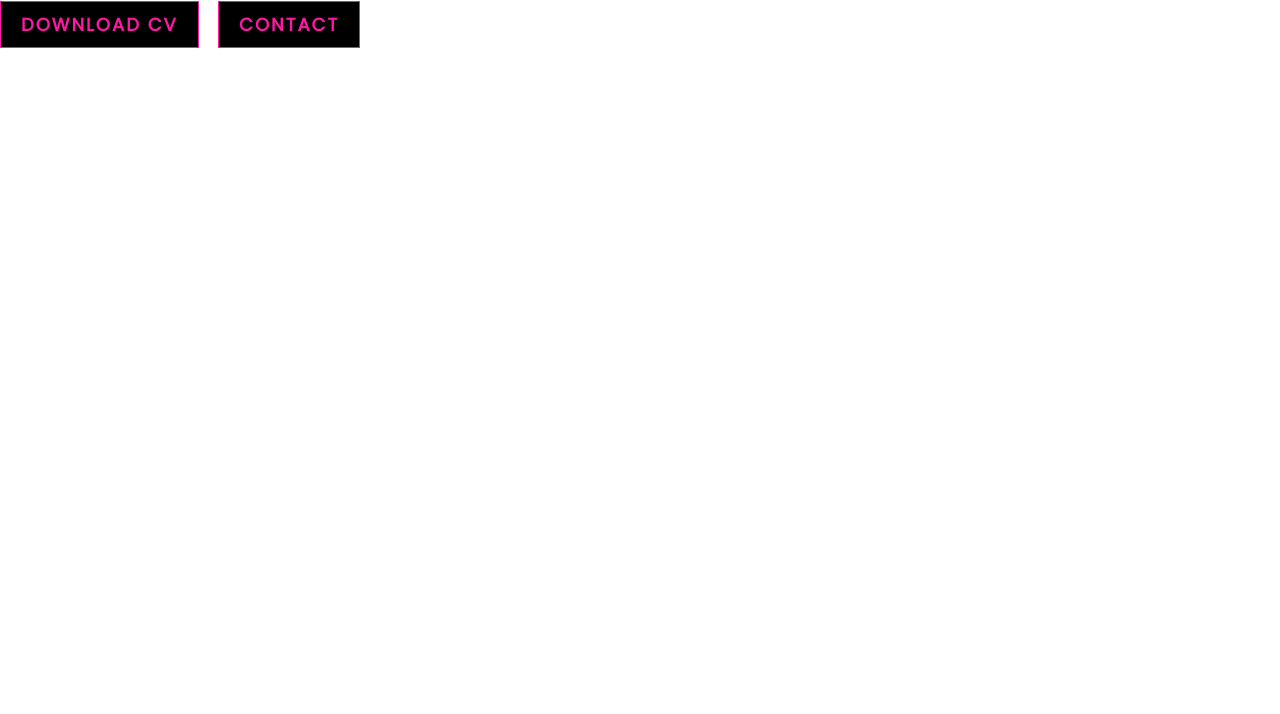
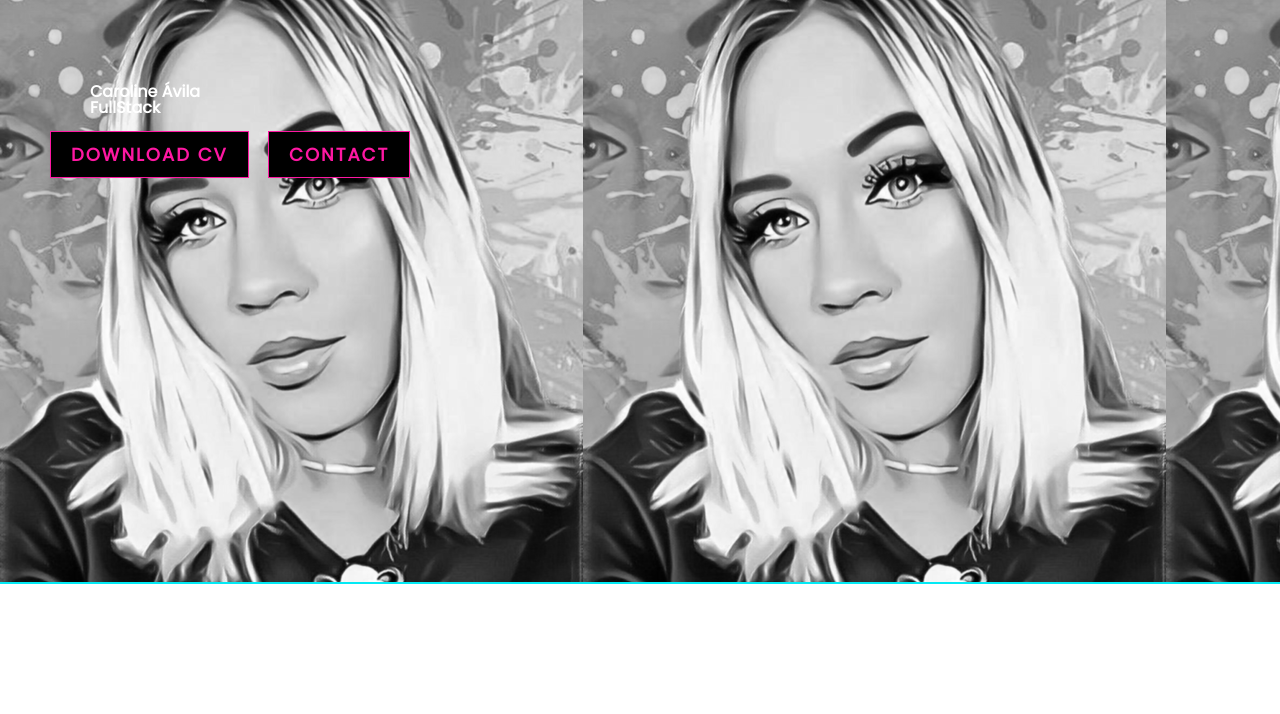
Before and after one commit to avilacaroline/avilacaroline.github.io, a plain HTML site: page index.html in a window 1280 px wide. Shown: the part 86-800 px from the top of the page. Drawn offline with Linux system fonts and the light colour scheme.

Commit message:
Created the main-banner component

```diff
--- /dev/null
+++ b/Styles/main-banner.css
@@ -0,0 +1,22 @@
+.main-banner{
+    background-image: url('../Images/img-banner.png');
+    height: 600px;
+    box-sizing: border-box;
+    border-bottom: 2px solid #03e9f4;;
+}
+
+.main-banner .wrapper {
+    display: flex;
+    flex-direction: column;
+    width: 450px;
+    padding-top: 100px;
+    padding-left: 90px;
+}
+
+.main-banner .main-box {
+    margin-bottom: 30px;
+}
+
+.main-banner .navigation {
+   margin-left: 50px;
+}
--- a/index.html
+++ b/index.html
@@ -17,6 +17,7 @@
     <link rel="stylesheet" href="Styles/main-header.css">
     <link rel="stylesheet" href="Styles/main-action.css">
     <link rel="stylesheet" href="Styles/main-button.css">
+    <link rel="stylesheet" href="Styles/main-banner.css">
 </head>
 <body>
     <header class="main-header">
```
